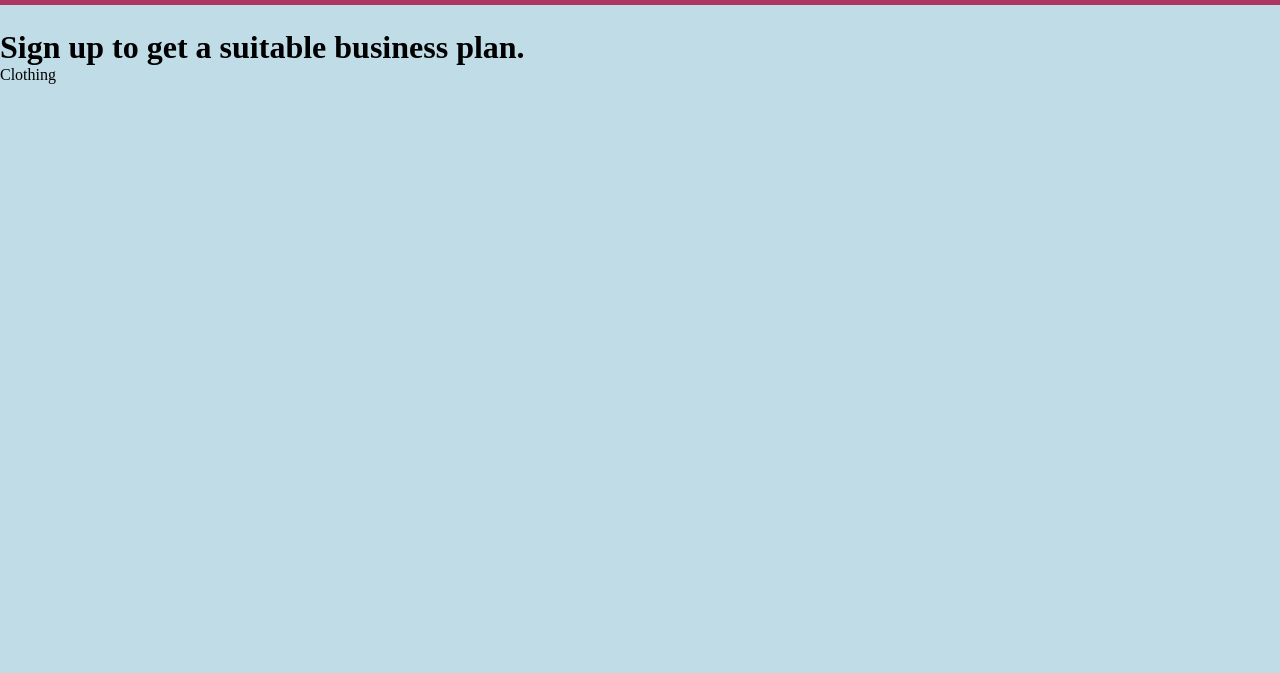
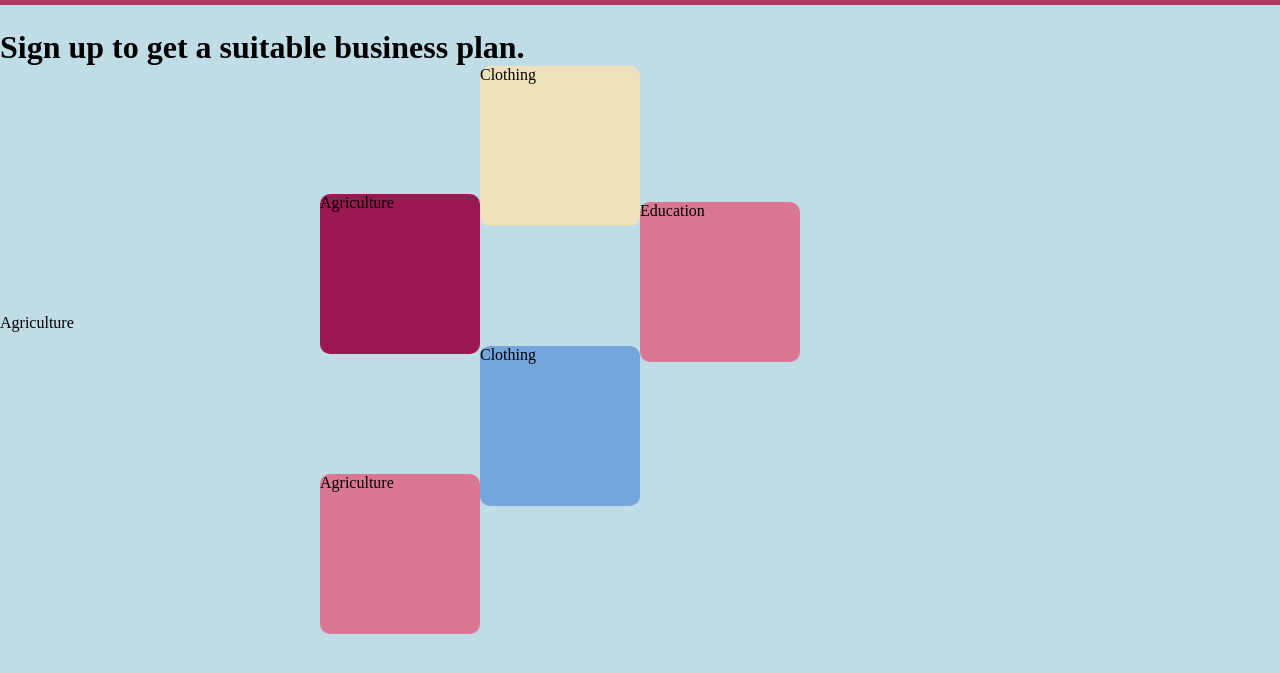
Before and after one commit to Joynkem/BusinessPlanApp, a plain HTML site: page index.html in a window 1280 px wide. Shown: the part 67-740 px from the top of the page. Drawn offline with Linux system fonts and the light colour scheme; a web font is replaced by a local one.

Commit message:
Designed homepage

```diff
--- a/bizstyle.css
+++ b/bizstyle.css
@@ -109,6 +109,36 @@ li {
     font-family: "Trirong", serif;
     font-size: 15px;
 }
+.catdiv{
+    width: 10rem;
+    height: 10rem;
+    margin-bottom: -3rem;
+    margin-right: 15rem;
+    border-radius: 10px;
+}
+.landr{
+    margin-left: 30rem;
+    margin-bottom: -2rem;
+    background-color: #efe2ba;
+}
+.right{
+    margin-top: -1rem;
+    margin-left: 20rem;
+    background-color: #9a1750;
+}
+.left{
+    margin-top: -9.5rem;
+    margin-left: 40rem;
+    background-color: #da7893;
+}
+.ulandr{
+    margin-top: -8rem;
+    background-color: #73a6dc;
+}
+.randd{
+    background-color: #da7893;
+}
+
 @media screen and (max-width: 310px) {
     .navbar{
         background-color: rgb(15, 85, 165);
--- a/index.html
+++ b/index.html
@@ -35,7 +35,12 @@
         </div>
         <h1>Sign up to get a suitable business plan.</h1>
         <div>
-            <div class="catdiv">Clothing</div>
+            <div class="catdiv landr">Clothing</div>
+            <div class="catdiv right">Agriculture</div>
+            <div class="catdiv left">Education</div>
+            <div class="catdiv">Agriculture</div>
+            <div class="catdiv landr ulandr">Clothing</div>
+            <div class="catdiv right randd">Agriculture</div>
         </div>
 
 
```
